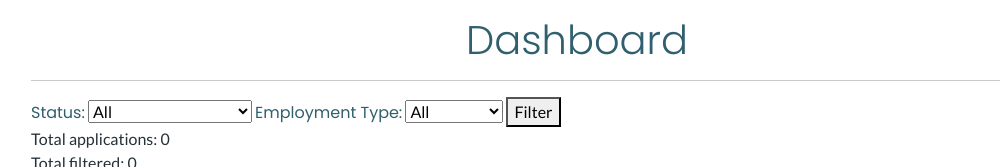
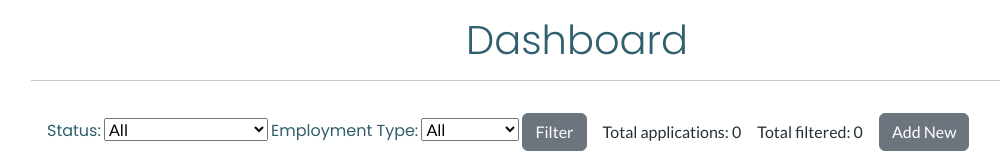
Before and after one commit to Tamas-Gavlider/2410-hackhaton-team5, a Django app: page /dashboard/ in a window 1280 px wide. Shown: the part 165-332 px from the top of the page, without its empty margins (63-1063 px from the left). Run offline with Django 5.2, Linux system fonts and the light colour scheme; the visitor is signed in with stand-in values (Sample User, id 1); data that the repository does not hold is empty; some libraries are stand-ins or nearby versions.

Commit message:
Introduce Add New button to dashboard table

```diff
--- a/dashboard/templates/dashboard/dashboard.html
+++ b/dashboard/templates/dashboard/dashboard.html
@@ -8,6 +8,7 @@
       <h2 class="text-center display-6">Dashboard</h2>
       <hr>
       <!-- Filter Form -->
+      <div class="d-flex gap-3 align-items-center p-3">
         <form method="get">
           <label for="status">Status:</label>
           <select name="status" id="status">
@@ -26,8 +27,9 @@
             {% endfor %}
           </select>
 
-        <button type="submit">Filter</button>
+          <button class="btn btn-secondary" type="submit">Filter</button>
         </form>
+
         <div>
           <span>Total applications:</span>
           <span>{{ total_applications }}</span>
@@ -36,8 +38,10 @@
           <span>Total filtered:</span>
           <span>{{ total_applications_filtered }}</span>
         </div>
+        <div><a class="btn btn-secondary" href="{% url 'add_application' %}">Add New</a></div>
+      </div>
       <!-- Job Applications Table -->
-      <table border="1">
+      <table>
         <thead>
           <tr>
             <th>Company Name</th>
@@ -61,7 +65,7 @@
             <td>{{ application.application_date|default:"No date set" }}</td>
             <td>{{ application.application_deadline|default:"No date set" }}</td>
             <td>{{ application.interview_date|default:"No date set" }}</td>
-            <td><a href="{% url 'edit_application' application.id %}">Edit</a></td>
+            <td><a class="btn btn-secondary" href="{% url 'edit_application' application.id %}">Edit</a></td>
             <td><button type="button" class="btn btn-danger" data-bs-toggle="modal"
                 data-bs-target="#deleteModal{{ application.id }}">
                 Delete
--- a/job_applications/views.py
+++ b/job_applications/views.py
@@ -12,7 +12,7 @@ def user_job_applications_view(request):
     user_applications = JobApplication.objects.filter(user=request.user)
 
     context = {
-        'applications': user_applications
+        'applications': user_applications,
     }
 
     return render(request, 'job_applications/job_applications.html', context)
```
Lines whose indentation alone changed are shown as unchanged.
